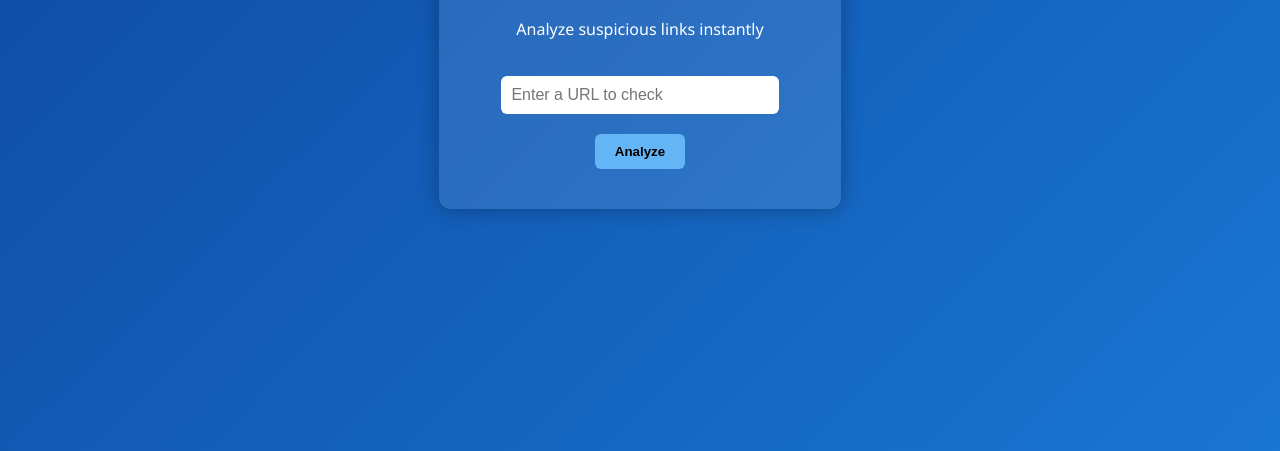
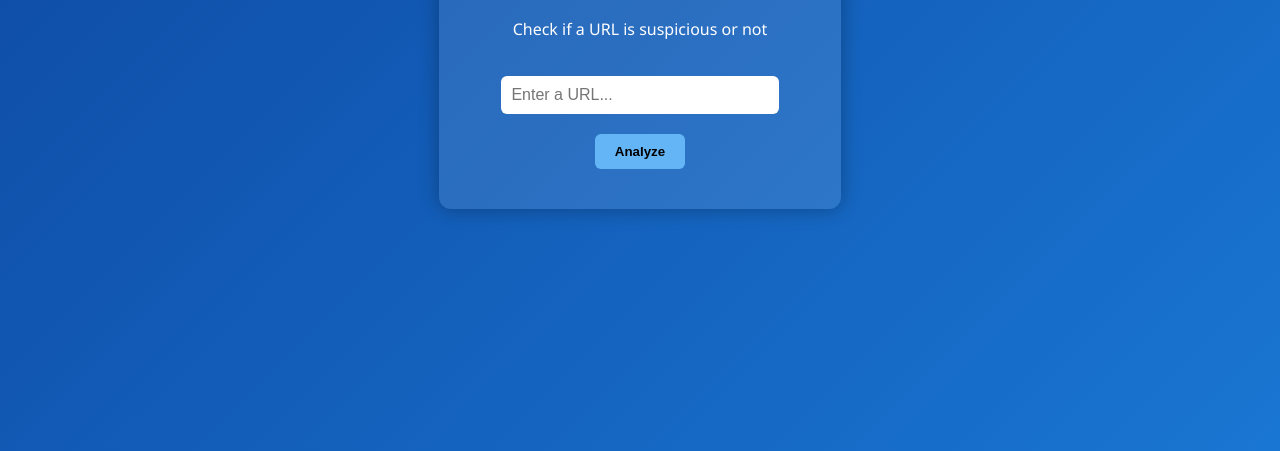
Before and after one commit to ToluCodeGlitch/Phishsleuth, a plain HTML site: page index.html in a window 1280 px wide. Shown: the part 349-800 px from the top of the page. Drawn offline with Linux system fonts and the light colour scheme.

Commit message:
Update index.html

```diff
--- a/index.html
+++ b/index.html
@@ -9,9 +9,9 @@
 <body>
   <div class="container">
     <h1>PhishGuard 🔐</h1>
-    <p>Analyze suspicious links instantly</p>
+    <p>Check if a URL is suspicious or not</p>
 
-    <input type="text" id="urlInput" placeholder="Enter a URL to check" />
+    <input type="text" id="urlInput" placeholder="Enter a URL..." />
     <button onclick="analyzeURL()">Analyze</button>
 
     <div id="resultBox" class="hidden">
```
